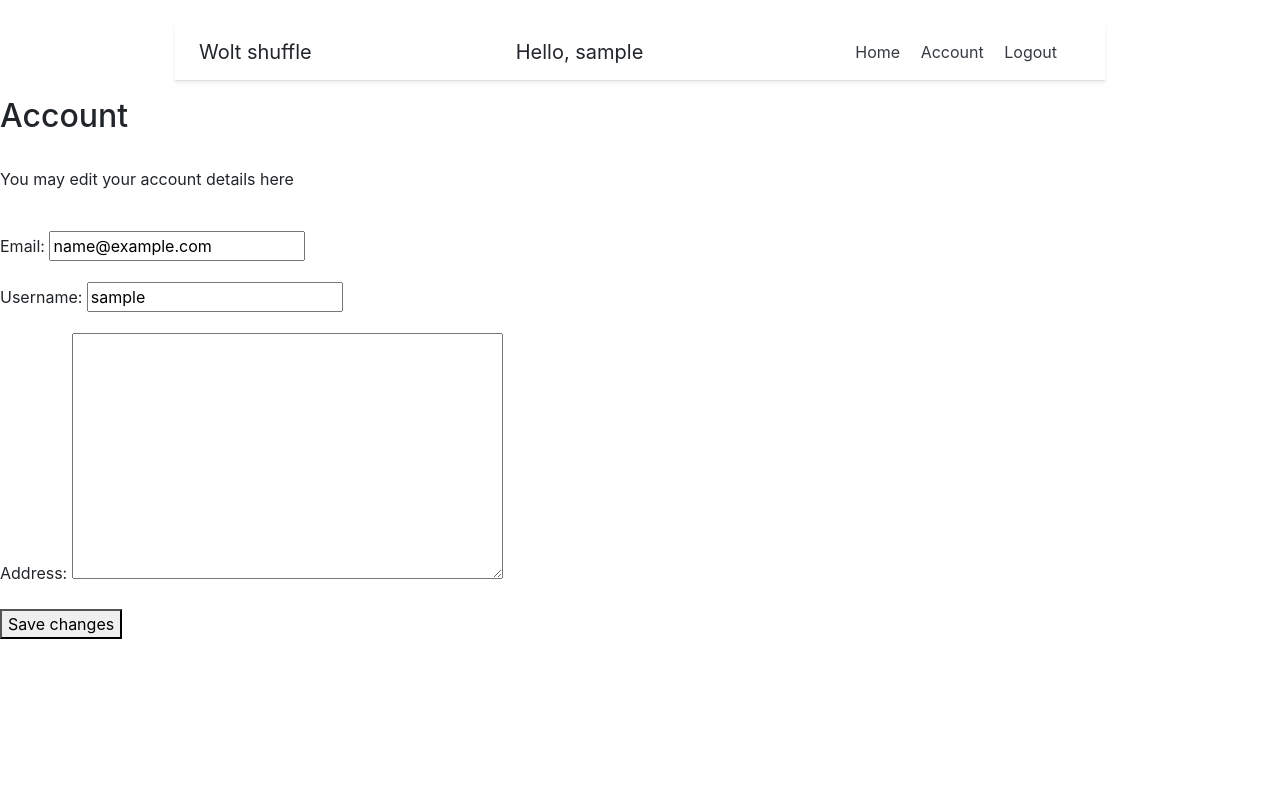
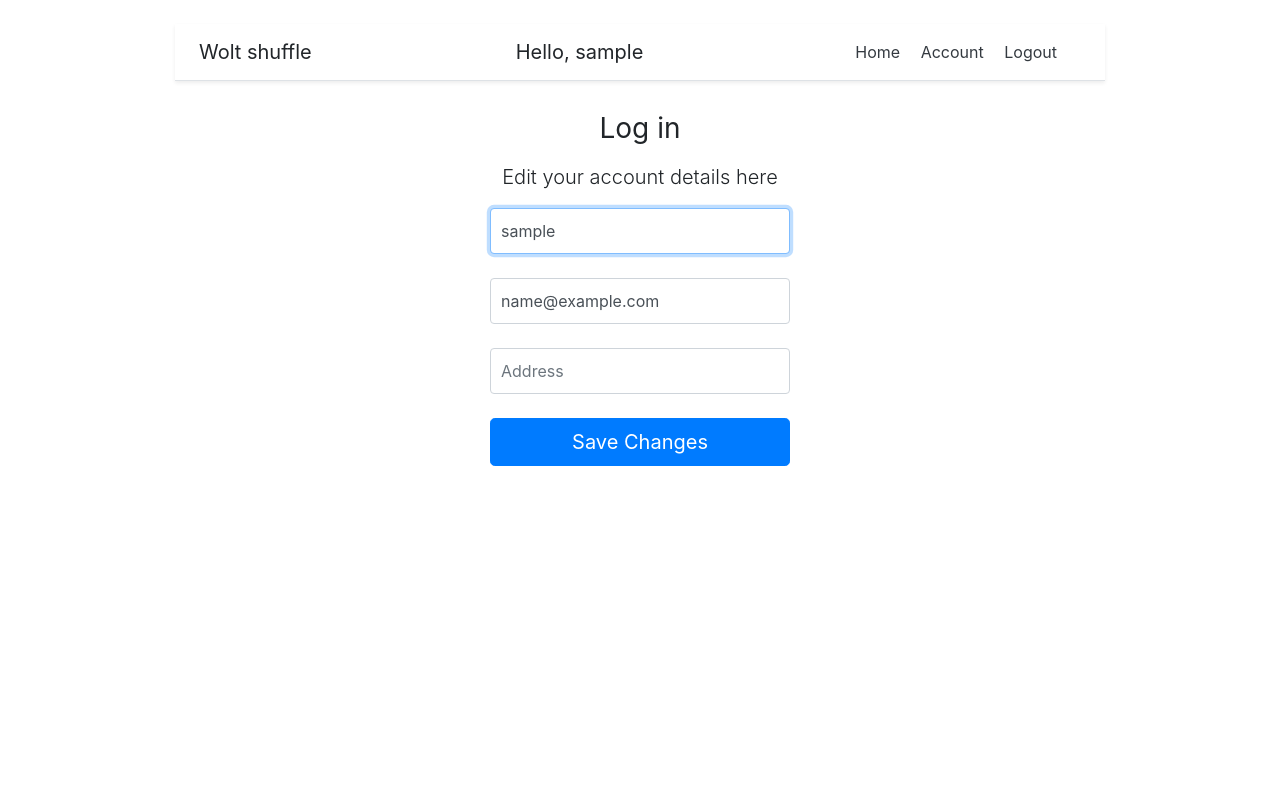
Before and after one commit to yuval-levin/Dishuffle, a Django app: page /account/ in a window 1280 px wide. Run offline with Django 3.2, Linux system fonts and the light colour scheme; the visitor is signed in with stand-in values (Sample User, id 1); some libraries are stand-ins or nearby versions.

Commit message:
change account page

```diff
--- a/WoltShuffleWeb/Dishuffle/templates/account.html
+++ b/WoltShuffleWeb/Dishuffle/templates/account.html
@@ -1,26 +1,57 @@
 {% extends "base_generic.html" %}
 
 {% block body %}
-<h2>Account</h2>
-<br>
-<p>You may edit your account details here</p>
-<br>
+<style type="text/css">
 
-<form method="post">
-    {% csrf_token %}
+.form-signin {
+  width: 100%;
+  max-width: 330px;
+  padding: 15px;
+  margin: auto;
+}
 
-  {% for field in account_form %}
-      {% include 'field_snippet.html' %}
-  {% endfor %}
+.form-signin .form-control {
+  position: relative;
+  box-sizing: border-box;
+  height: auto;
+  padding: 10px;
+  font-size: 16px;
+}
 
+</style>
+
+  <body class="text-center">
+    <form class="form-signin" method ="post">
+  <h1 class="h3 mb-3 font-weight-normal">Log in</h1>
+        <div class="pricing-header mx-auto text-center">
+          <p class="lead">Edit your account details here </p>
+        </div>
+ {% csrf_token %}
+
+  <input type="username" name="username" id="inputUsername" value="{{account_form.initial.username}}" class="form-control" placeholder="Username" required autofocus>
+        <br>
+  <input type="email" name="email" id="inputEmail"  value="{{account_form.initial.email}}" class="form-control"  placeholder="Email" required>
+    <br>
+        <input type="address" name="address" id="inputAddress" value="{{account_form.initial.address}}" class="form-control"  placeholder="Address" required>
+      {% for field in account_form %}
+        {% if field.help_text %}
+            <small style = "color: grey;"> {{field.help_text}}</small>
+          {% endif %}
+
+        {% for error in field.errors %}
+          <p style="color: red">{{ error }}</p>
+        {% endfor %}
+        {% endfor %}
   {% if account_form.non_field_errors %}
     <div style="color: red">
       <p>{{account_form.non_field_errors}}</p>
     </div>
-      {% endif %}
-     <button type="submit">Save changes</button>
+
+  {% endif %}
+        <br>
+  <button class="btn btn-lg btn-primary btn-block" type="submit">Save Changes</button>
 
 </form>
-
+</body>
 
 {% endblock body %}
```
